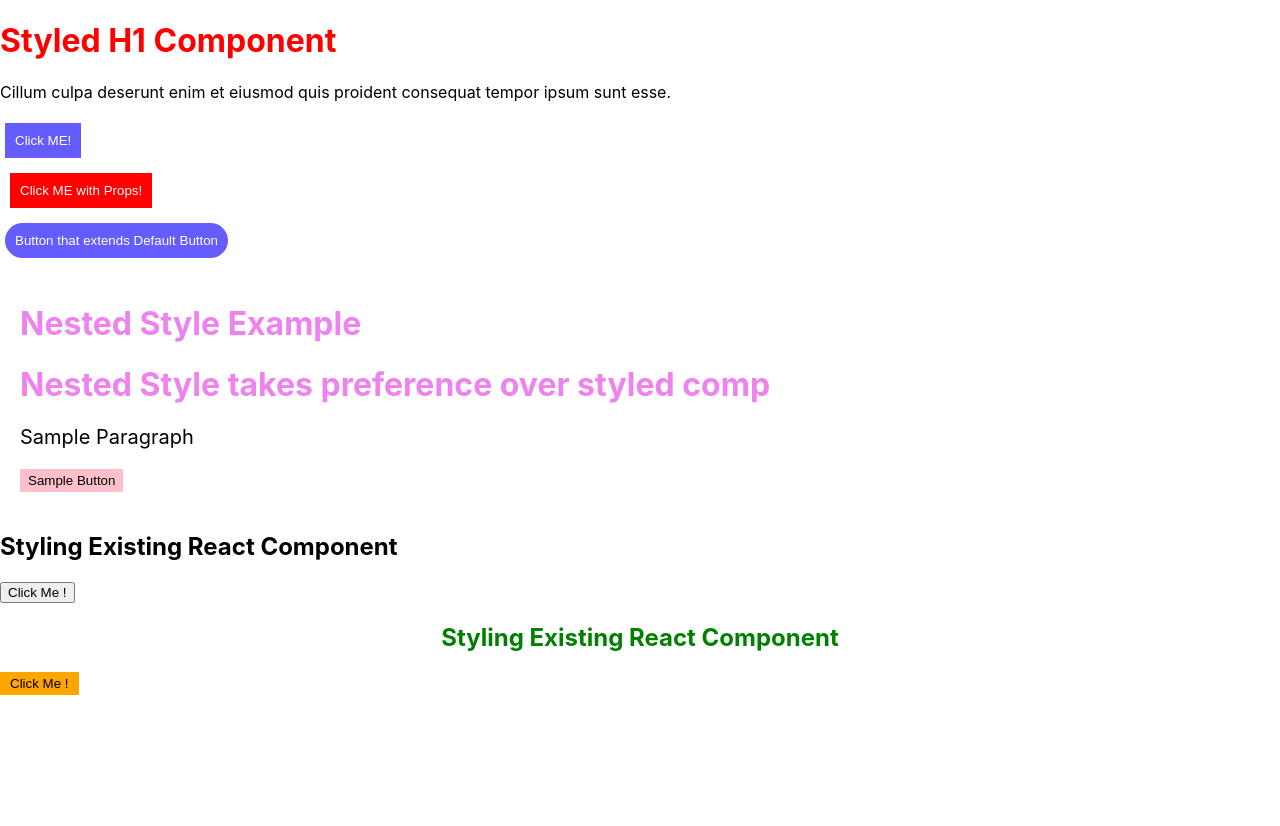
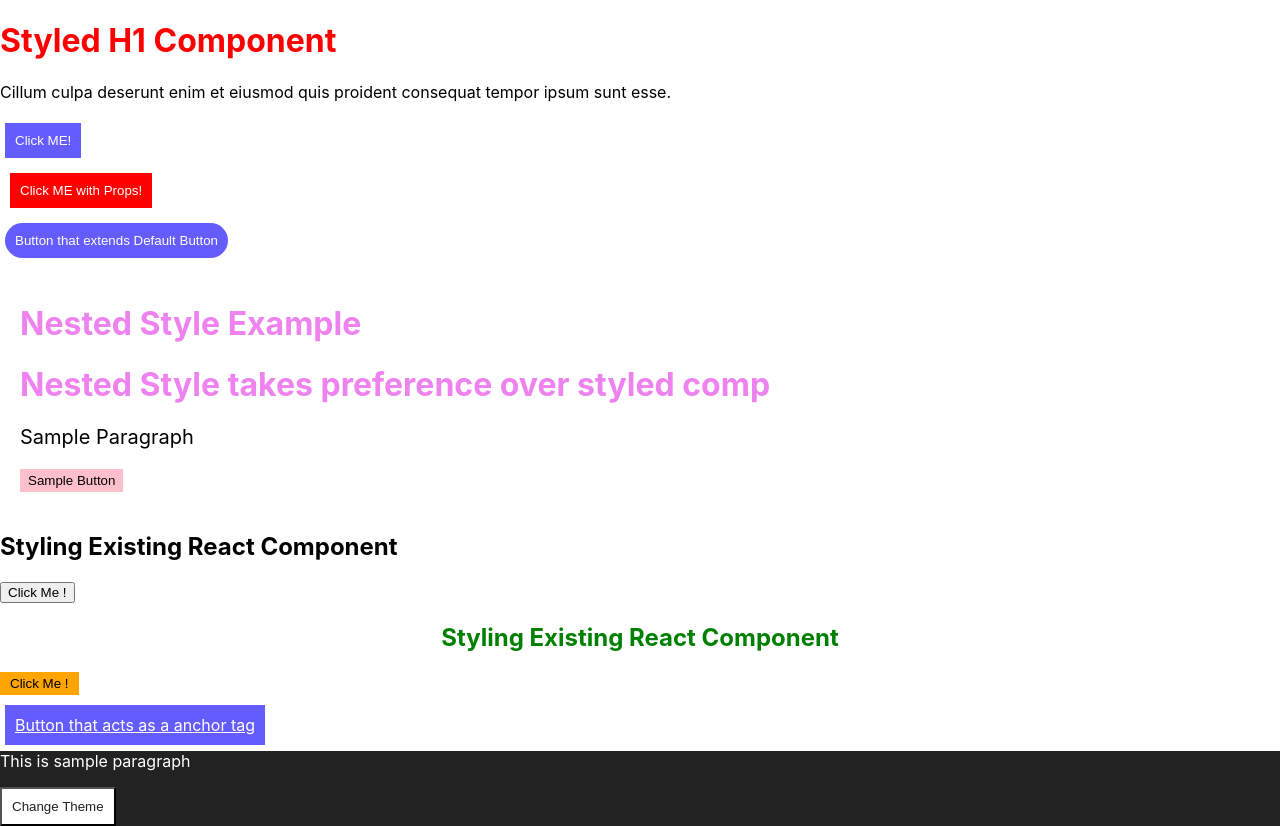
Before and after one commit to the-dimensionless/React_Useful_Cases_Practice, a React (Create React App) app: page / in a window 1280 px wide. Before the commit the page ends 800 px from the top, so only its background shows below. Built offline with nearby package versions, Linux system fonts and the light colour scheme.

Commit message:
theme with styled components

```diff
--- a/src/components/styled-components/Intro.jsx
+++ b/src/components/styled-components/Intro.jsx
@@ -1,4 +1,5 @@
 import { styled } from "styled-components";
+import ThemeDemo from "./ThemeDemo";
 
 const H1 = styled.h1`
 color: red;
@@ -75,6 +76,9 @@ const StyledComponentsDemo = () => {
 
             <SampleReactComponent />
             <WrappedReactComponent />
+            <br/>
+            <DefaultButton as='a' href="https://www.google.com">Button that acts as a anchor tag</DefaultButton>
+            <ThemeDemo />
         </div>
     )
 };
--- /dev/null
+++ b/src/components/styled-components/ThemeDemo.jsx
@@ -0,0 +1,50 @@
+import { useState } from "react";
+import { ThemeProvider, styled, useTheme } from "styled-components";
+
+const baseTheme = {
+    background: "#fff",
+    color: '#222',
+    borderColor: 'red',
+};
+
+const darkTheme = {
+    background: '#222',
+    color: '#fff',
+};
+
+const Container = styled.div`
+    color: ${(props) => props.theme.color};
+    background-color: ${(props) => props.theme.background};
+`
+
+const Button = styled.button`
+    padding: 10px;
+    background-color: ${(props) => props.theme.color};
+    color: ${(props) => props.theme.background};
+`
+
+const ThemeDemo = () => {
+    const [theme, setTheme] = useState('dark');
+    const changeTheme = () => {
+        setTheme(theme === 'dark' ? 'light' : 'dark');
+    };
+
+    const getTheme = (t) => {
+        if (t === 'light') return baseTheme;
+        if (t === 'dark') return darkTheme;
+    };
+
+    return (
+        <ThemeProvider theme={getTheme(theme)}>
+            <Container>
+                <p>This is sample paragraph</p>
+                <Button onClick={changeTheme}>
+                    Change Theme
+                </Button>
+            </Container>
+        </ThemeProvider>
+    )
+
+}
+
+export default ThemeDemo;
```
Also changed, not shown: 1 other file (tests, documents, lock files or other folders).
